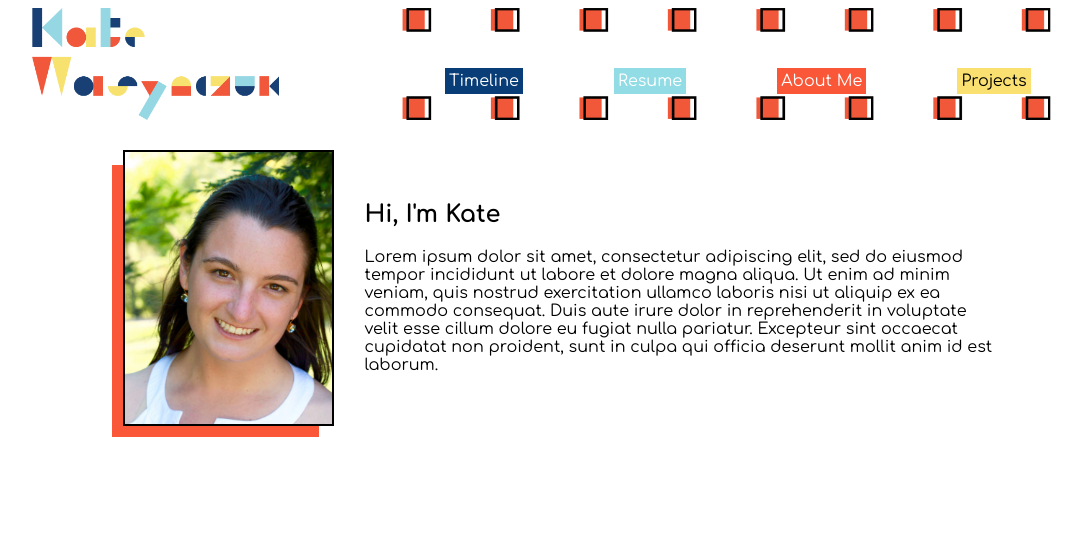
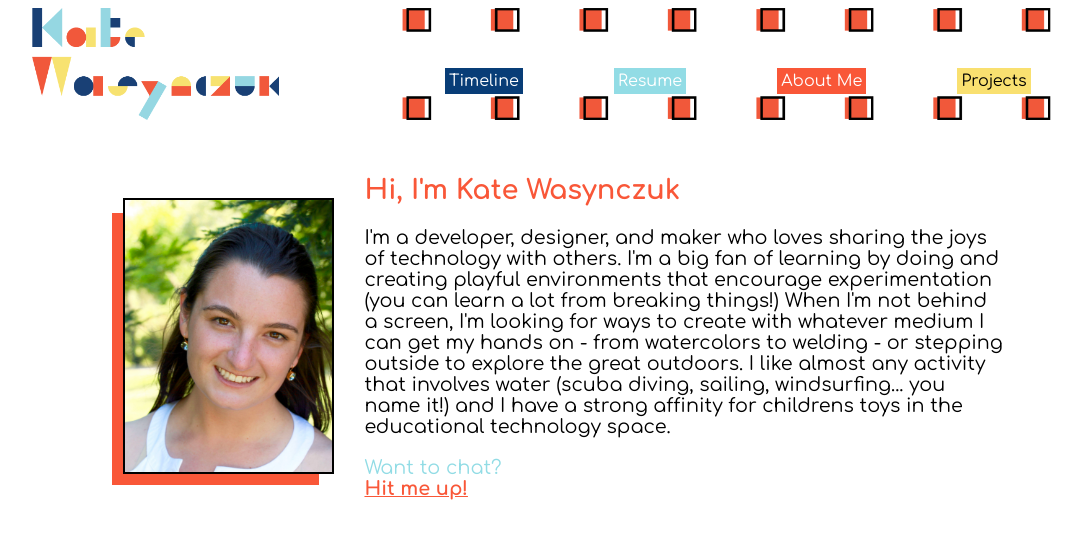
Before and after one commit to kaytea/kaytea.github.io, a plain HTML site: page about.html in a window 1280 px wide. Shown: the whole page, without its empty margins (35-1117 px from the left). Drawn offline with Linux system fonts and the light colour scheme.

Commit message:
draft of about blurb complete

```diff
--- a/about.html
+++ b/about.html
@@ -31,9 +31,12 @@
 			<img src="images/k_hshot.jpg">
 		</div>
 		<div class="about-text">
-			<h2>Hi, I'm Kate</h2>
-			<p>Lorem ipsum dolor sit amet, consectetur adipiscing elit, sed do eiusmod tempor incididunt ut labore et dolore magna aliqua. Ut enim ad minim veniam, quis nostrud exercitation ullamco laboris nisi ut aliquip ex ea commodo consequat. Duis aute irure dolor in reprehenderit in voluptate velit esse cillum dolore eu fugiat nulla pariatur. Excepteur sint occaecat cupidatat non proident, sunt in culpa qui officia deserunt mollit anim id est laborum.
+			<h2>Hi, I'm Kate Wasynczuk</h2>
+			<p> I'm a developer, designer, and maker who loves sharing the joys of technology with others. I'm a big fan of learning by doing and creating playful environments that encourage experimentation (you can learn a lot from breaking things!) When I'm not behind a screen, I'm looking for ways to create with whatever medium I can get my hands on - from watercolors to welding - or stepping outside to explore the great outdoors. I like almost any activity that involves water (scuba diving, sailing, windsurfing... you name it!) and I have a strong affinity for childrens toys in the educational technology space.
 			</p>
+			<p class="contact">
+				Want to chat? <br>
+				<a href="mailto:kswasynczuk@gmail.com">Hit me up!</a> </p>
 		</div>
 	</div>
 
--- a/css/about-me.css
+++ b/css/about-me.css
@@ -16,11 +16,31 @@
 
 .about-text h2 {
 	font-weight: 700;
+	color: #F95738;
+	font-size: 1.7em;
+	/*text-shadow: 0 0 2px black;*/
 }
 
 .about-text p {
-	font-size: 1em;
+	font-size: 1.2em;
 	text-align: left;
+}
+
+p.contact {
+	/*color: #083D77;*/
+	color: #92DCE5;
+	font-size: 1.2em;
+}
+.contact a {
+	font-weight: 700;
+	color: #F95738;
+	text-decoration: underline;
+}
+
+.contact a:hover {
+	font-weight: 700;
+	color: #F9E070;
+	font-style: italic;
 }
 
 /*.about-container {
```
Also changed, not shown: css/landing.css (+19 -7 lines).
